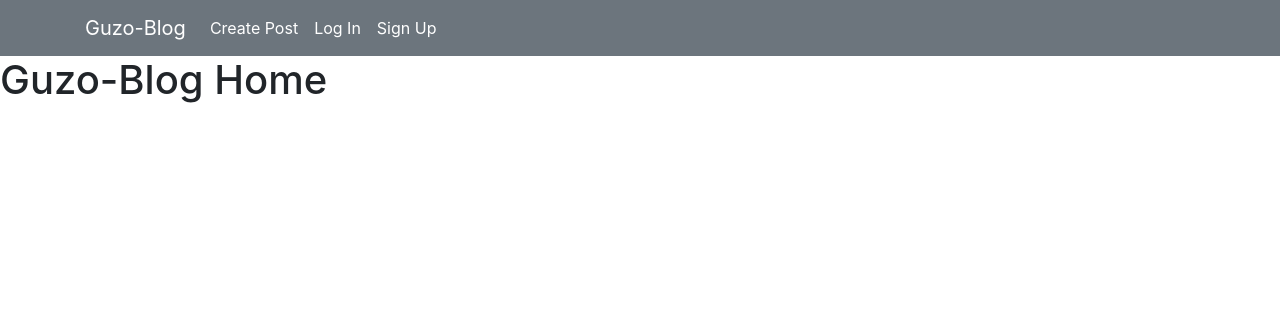
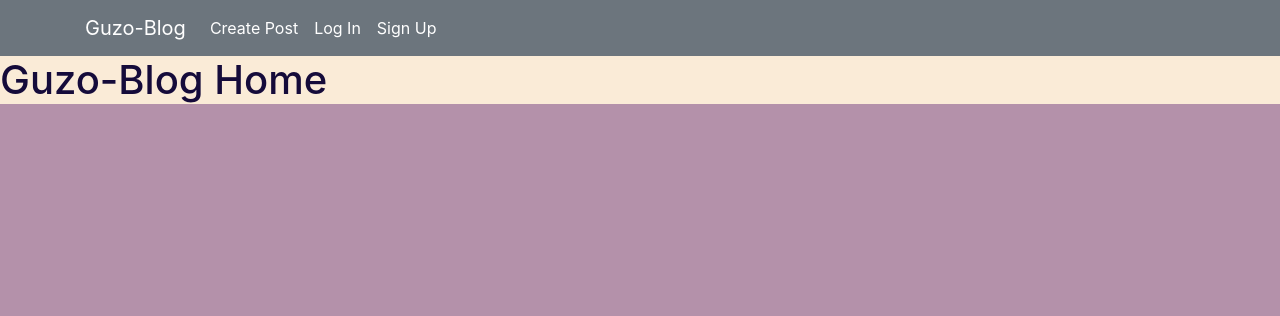
Before and after one commit to Feven98/capstone_blog, a Django app: page / in a window 1280 px wide. Shown: the top 316 px of the page. Run offline with Django 4.2, Linux system fonts and the light colour scheme; data that the repository does not hold is empty.

Commit message:
Heroku deployement

```diff
--- a/guzo_blog/settings.py
+++ b/guzo_blog/settings.py
@@ -134,3 +134,9 @@ STATICFILES_DIRS = [os.path.join(BASE_DIR,'main_app/static')]
 DEFAULT_AUTO_FIELD = 'django.db.models.BigAutoField'
 LOGIN_REDIRECT_URL = '/'
 LOGOUT_REDIRECT_URL = '/'
+
+# Other settings above
+
+# Configure Django App for Heroku.
+import django_heroku
+django_heroku.settings(locals())
--- a/main_app/static/styles/main.css
+++ b/main_app/static/styles/main.css
@@ -1,8 +1,11 @@
-/* body{
-    background-color: rgb(183, 164, 177);
-    color: #765959;
+body{
+    background-color: rgb(180, 145, 170);
+    color: #0b0a08;
 }
 
 h1,h2 {
-    color: #817b96;
-} */
+    color: #150b3a;
+}
+.container1 {
+    background-color: antiquewhite;
+}
```
Also changed, not shown: 3 other files.
